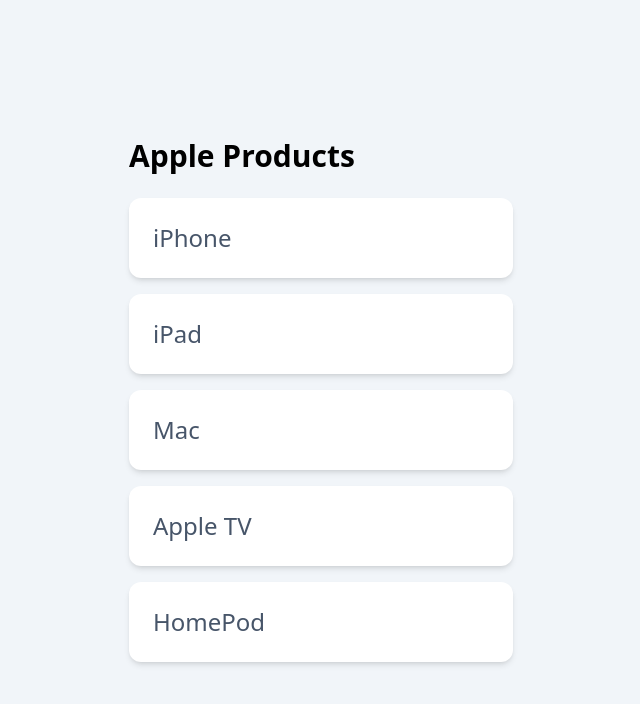
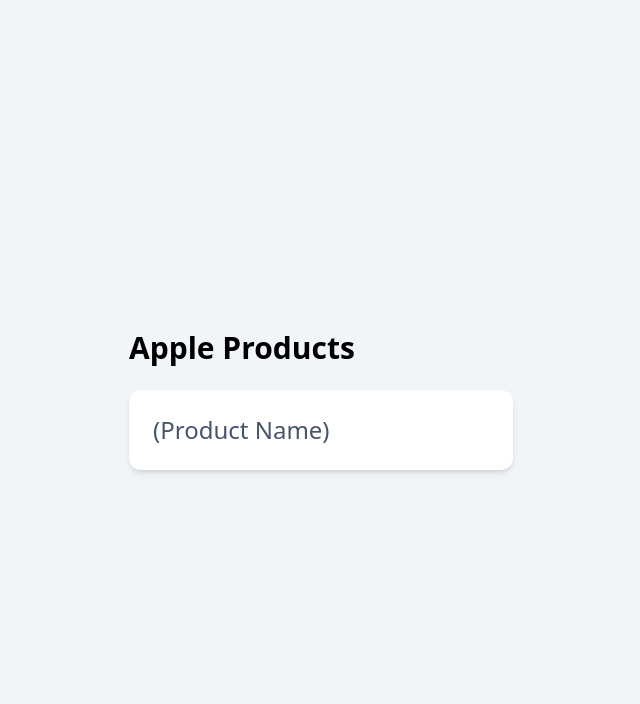
Before and after one commit to stevenlei/vue-basic-components, a Vue app: page / in a window 1280 px wide. Shown: the top 704 px of the page, without its empty margins (319-959 px from the left). Built offline with nearby package versions, Linux system fonts and the light colour scheme.

Commit message:
refactor 1: make <li> to <list-item>

```diff
--- a/src/App.vue
+++ b/src/App.vue
@@ -1,5 +1,11 @@
 <script>
+import ListItem from "./components/ListItem.vue"
 
+export default {
+  components: {
+    ListItem
+  }
+}
 </script>
 
 <template>
@@ -7,21 +13,7 @@
     <div class="max-w-sm mx-auto flex-1">
       <h2 class="text-3xl font-bold mb-6">Apple Products</h2>
       <ul class="flex flex-col gap-y-4 text-2xl text-slate-600">
-        <li class="rounded-xl bg-white p-6 shadow-md w-full hover:scale-105 hover:shadow-lg transition">
-          iPhone
-        </li>
-        <li class="rounded-xl bg-white p-6 shadow-md w-full hover:scale-105 hover:shadow-lg transition">
-          iPad
-        </li>
-        <li class="rounded-xl bg-white p-6 shadow-md w-full hover:scale-105 hover:shadow-lg transition">
-          Mac
-        </li>
-        <li class="rounded-xl bg-white p-6 shadow-md w-full hover:scale-105 hover:shadow-lg transition">
-          Apple TV
-        </li>
-        <li class="rounded-xl bg-white p-6 shadow-md w-full hover:scale-105 hover:shadow-lg transition">
-          HomePod
-        </li>
+        <list-item />
       </ul>
     </div>
   </div>
--- /dev/null
+++ b/src/components/ListItem.vue
@@ -0,0 +1,9 @@
+<script>
+export default {}
+</script>
+
+<template>
+  <li class="rounded-xl bg-white p-6 shadow-md w-full hover:scale-105 hover:shadow-lg transition">
+    (Product Name)
+  </li>
+</template>
```
